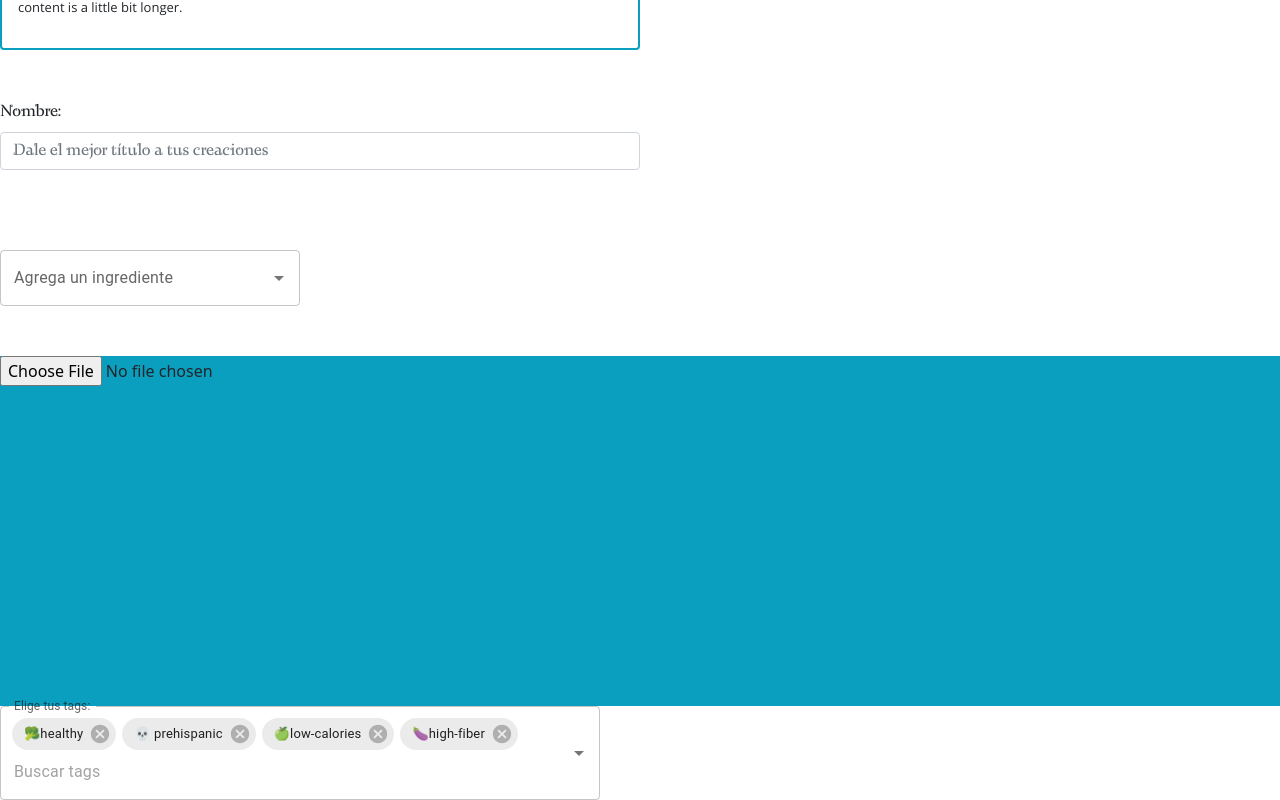
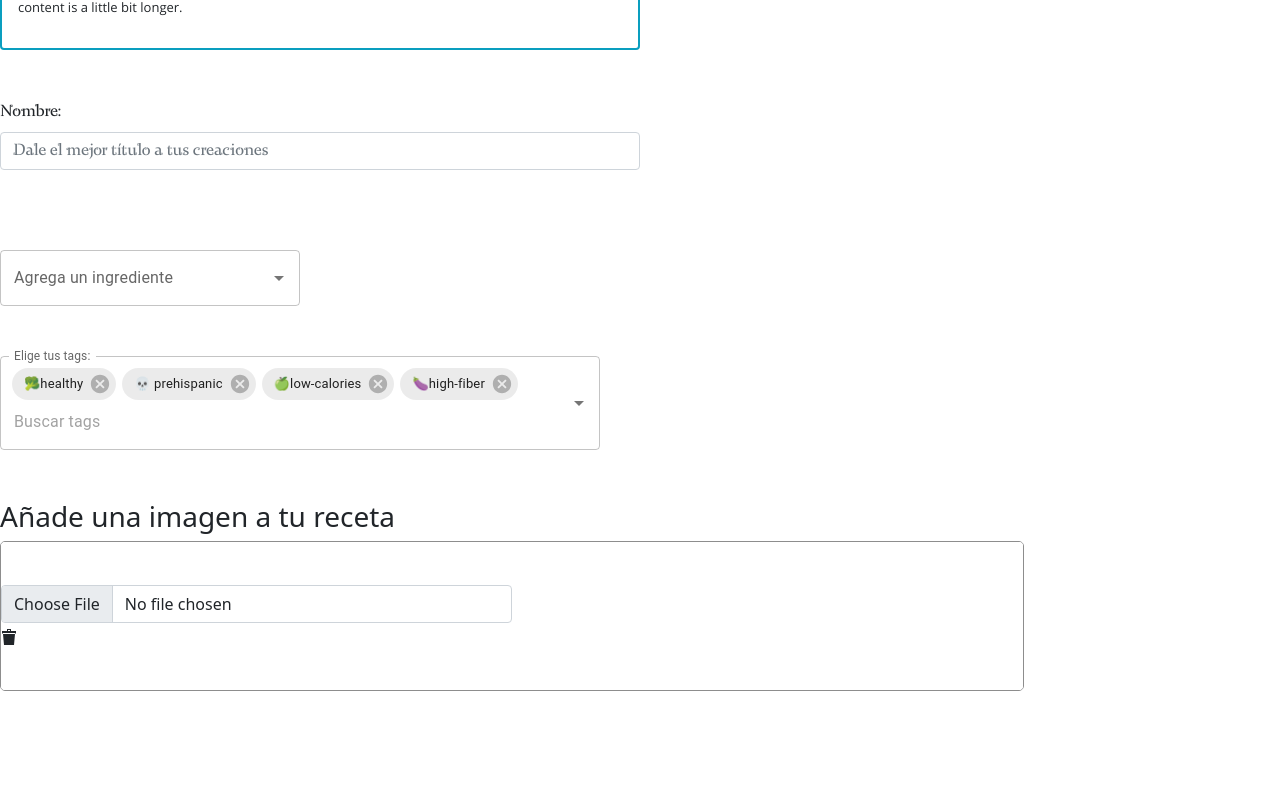
Before and after one commit to KoobenNutriapp/kooben-front, a React (Create React App) app: page / in a window 1280 px wide. Shown: the part 3601-4401 px from the top of the page. After the commit the page ends 4342 px from the top, so only its background shows below. Built offline with nearby package versions, Linux system fonts and the light colour scheme.

Commit message:
add upload image component

```diff
--- a/src/App.js
+++ b/src/App.js
@@ -280,12 +280,15 @@ function App() {
 
 <div className="tempDivider"></div>
 
-    <UploadImage />
-
       <TagsManager
         tags={tagsArr}
       />
 
+<div className="tempDivider"></div>
+
+    <UploadImage />
+
+    <div className="tempDivider"></div>
     </div>
   );
 }
--- a/src/components/UploadImage/UploadImage.scss
+++ b/src/components/UploadImage/UploadImage.scss
@@ -1,8 +1,32 @@
 @import '../../styles/colors';
 
 .AddImage-Section{
-    min-height: 350px;
+    width: 80%;
+    height: 150px;
     display: flex;
     flex-direction: row;
-    background-color: $mayan-blue;
+    border: 0.5px solid #8d8d8d;
+    border-radius: 5px;
+    justify-content: space-between;
+
+
+    .Search-Delete-Section{
+        justify-content: center;
+        border: none;
+
+        .Delete-Button-Container{
+            justify-content: center;
+            align-items: center;
+        }
+
+    }
+    .Image-Container{
+        justify-content: center;
+        align-items: center;
+        max-height: 220px;
+        border: none;
+
+
+    }
+
 }
--- a/src/components/UploadImage/index.js
+++ b/src/components/UploadImage/index.js
@@ -1,5 +1,6 @@
 import React, {useEffect, useState} from 'react';
-// import {ImBin2 } from "react-icons/im";
+import {CardGroup, Card, Input} from 'reactstrap';
+import {ImBin2 } from "react-icons/im";
 import './UploadImage.scss'
 
 function UploadImage(){
@@ -15,18 +16,12 @@ function UploadImage(){
     };
 
 
-    // useEffect(() => {
-    //     if(picture.length < 1) return;
-    //     const newImageUrls = [];
-    //     // picture.forEach(image => newImageUrls.push(URL.createObjectURL(picture)))
-    //     picture.forEach(image => newImageUrls.push(URL.createObjectURL(image)))
-    //     setPath(newImageUrls)
-    // }, [picture])
+    const removeImage = () => {
+        setPicture([]);
+    };
 
     useEffect(() => {
-        // if(picture.length < 1) return;
         const newImageUrls = [];
-        // picture.forEach(image => newImageUrls.push(URL.createObjectURL(picture)))
         picture.forEach(image => newImageUrls.push(URL.createObjectURL(image)))
         setPath(newImageUrls)
     }, [picture])
@@ -35,10 +30,22 @@ function UploadImage(){
 
 
     return(
-        <div className='AddImage-Section'>
-            <input type = 'file' accept='image/*' onChange={onImageChange}/>
-            {path.map(imageSrc => <img width = '220px' alt = '' src = {imageSrc} />)}
-            {/* <ImBin2 onClick={deleteImage()}/> */}
+        <div>
+            <h3>Añade una imagen a tu receta</h3>
+            <CardGroup className='AddImage-Section'>
+
+                <Card className='Search-Delete-Section'>
+                    <Input id = 'uploadImage'type = 'file' onChange={onImageChange}/>
+                    <div className='Delete-Button-Container'>
+                        <ImBin2 onClick={removeImage}/>
+                    </div>
+                </Card>
+
+                <Card className='Image-Container'>
+                    {path.map(imageSrc => <img clasName = 'recipeImage' alt = '' height= "120px" src = {imageSrc} />)}
+                </Card>
+
+            </CardGroup>
 
         </div>
 
```
Also changed, not shown: 1 other file (tests, documents, lock files or other folders).
